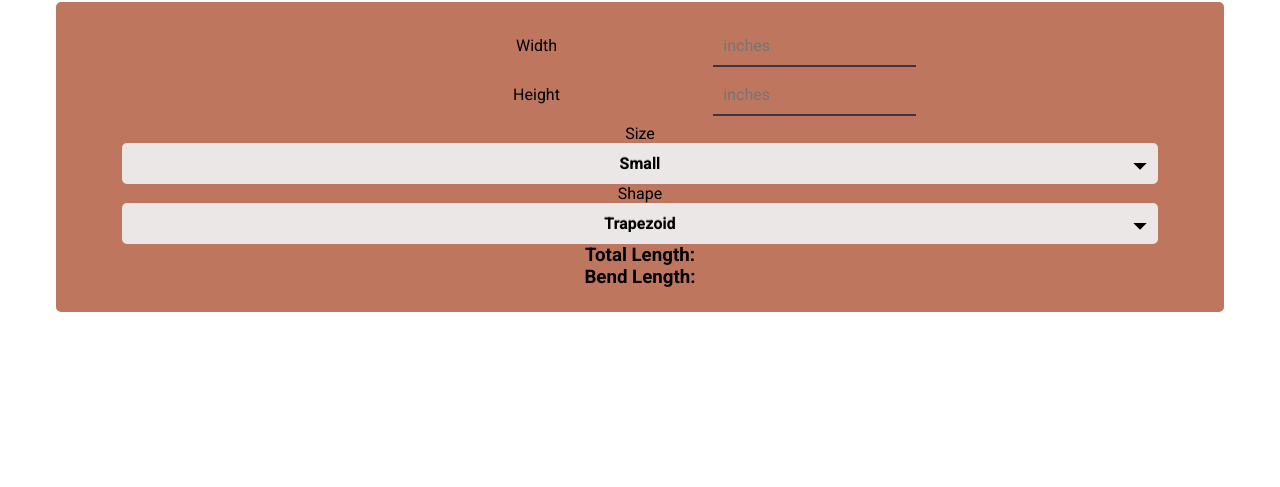
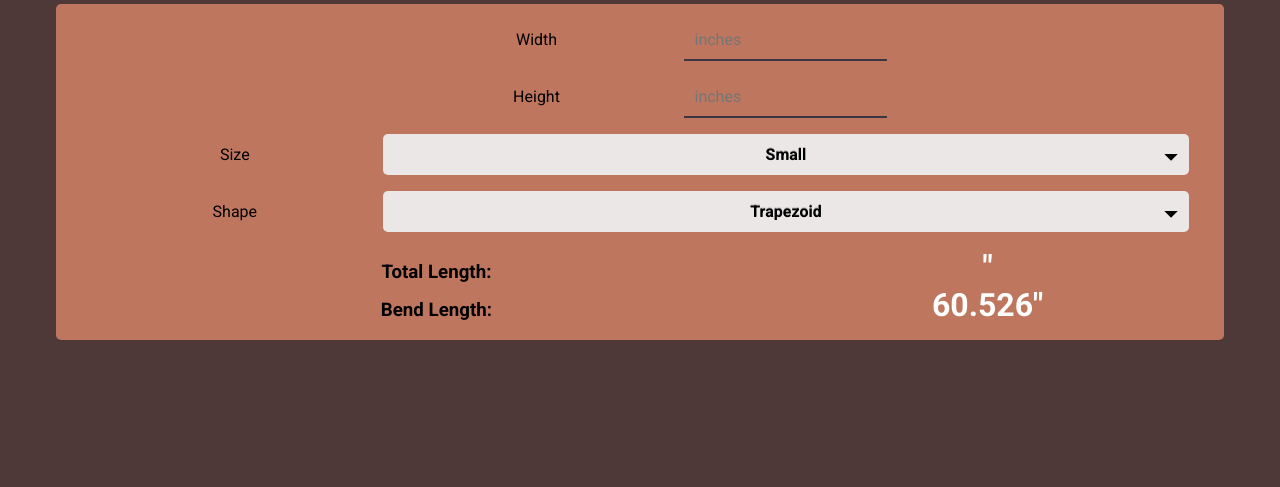
Before and after one commit to LeviZ/PDB-calc, a plain HTML site: page index.html in a window 1280 px wide. Shown: the part 313-800 px from the top of the page. Drawn offline with nearby package versions, Linux system fonts and the light colour scheme.

Commit message:
2nd commit

```diff
--- a/css/main.css
+++ b/css/main.css
@@ -1,4 +1,4 @@
-form,h1,h2,h3,h4,h5,select,label {
+form,h1,h2,h3,h4,h5 {
   display: block;
   width: 90%;
   margin: 0 auto;
@@ -22,11 +22,13 @@ input:focus {
 
 body {
   font-family: 'Roboto', sans-serif;
+  background-color: #4F3938;
 }
 
 h1 {
   font-family: 'Share Tech', sans-serif;
   margin: .5em auto;
+  color:#ebe7e6;
 }
 
 select {
@@ -46,7 +48,9 @@ select {
   border:0;
   outline:0;
   -webkit-transition:0.3s ease all;
-          transition:0.3s ease all;
+  transition:0.3s ease all;
+  width: 70%;
+  margin-bottom: 1em;
 }
 
 select:hover {
@@ -61,7 +65,7 @@ select:focus, select:active {
 #prebuilt, #custom {
   border-radius: 5px;
   margin-bottom: 2em;
-  padding: 1.5em .5em;
+  padding: 1em .5em;
 }
 
 #prebuilt {
@@ -72,7 +76,25 @@ select:focus, select:active {
   background-color: #BF765E;
 }
 
-.inline-label {
+label {
   display: inline-block;
-  width: 30%;
+  width: 25%;
 }
+
+.w-h {
+  margin-bottom: .5em;
+}
+
+h3, h5 {
+  display: inline-block;
+}
+
+h3 {
+  width: 60%;
+}
+
+h5 {
+  width: 35%;
+  font-size: 2em;
+  color: white;
+}
--- a/index.html
+++ b/index.html
@@ -25,7 +25,7 @@
 
       <section class="result">
         <h3>Total Length:</h3>
-        <h5 class="result-prebuilt">"</h5>
+        <h5 class="result-prebuilt">43.567"</h5>
         <h3>Bend Length:</h3>
         <h5 class="result-prebuilt">"</h5>
       </section>
@@ -34,11 +34,11 @@
 
     <h1>Custom</h1>
     <form id="custom">
-      <section>
+      <section class="w-h">
         <label for="width" class="inline-label">Width</label>
         <input type="text" id="width" placeholder="inches">
       </section>
-      <section>
+      <section class="w-h">
         <label for="height" class="inline-label">Height</label>
         <input type="text" id="height" placeholder="inches">
       </section>
@@ -53,12 +53,14 @@
         <option>Non-trapezoid</option>
       </select>
 
-      <section class="result">
-      <h3>Total Length:</h3>
-      <h5 class="result-custom"></h5>
-      <h3>Bend Length:</h3>
-      <h5 class="result-custom"></h5>
-    </section>
+      <section class="result-custom">
+        <h3>Total Length:</h3>
+        <h5 class="">"</h5>
+      </section>
+      <section class="result-custom">
+        <h3>Bend Length:</h3>
+        <h5 class="">60.526"</h5>
+      </section>
     </form>
 
     <script src="//code.jquery.com/jquery-1.11.3.min.js"></script>
```
